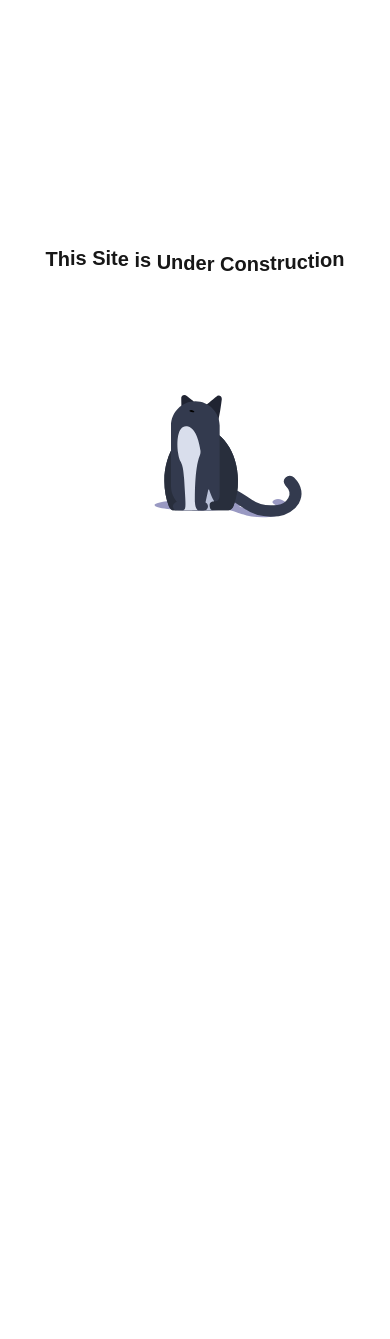
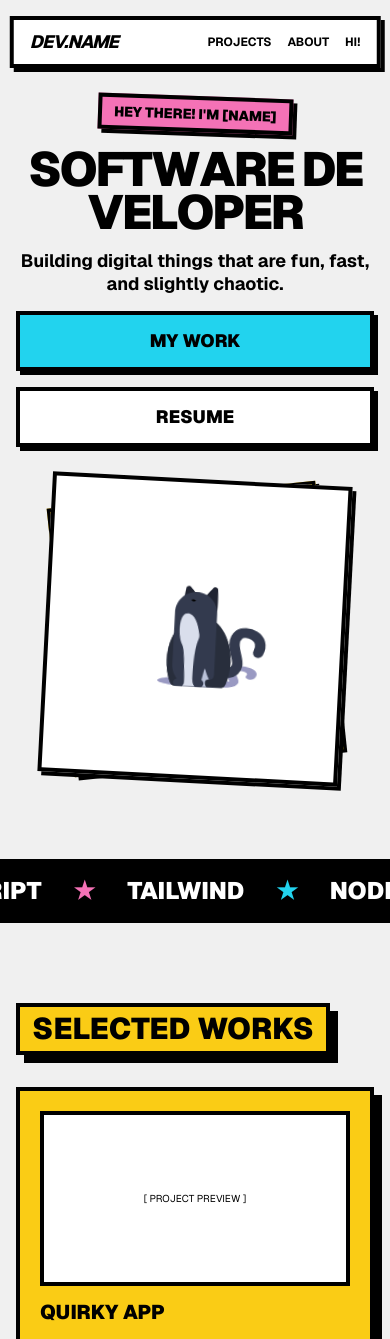
Before and after one commit to TheDAOS/protfolio-me, a Next.js app: page / in a window 390 px wide. Shown: the top 1339 px of the page. Before the commit the page ends 844 px from the top, so only its background shows below. Built offline with nearby package versions, Linux system fonts and the light colour scheme.

Commit message:
feat: implement quirky neubrutalist portfolio template with responsive design

```diff
--- a/app/globals.css
+++ b/app/globals.css
@@ -1,26 +1,49 @@
 @import "tailwindcss";
 
 :root {
-  --background: #ffffff;
-  --foreground: #171717;
+  --background: #f0f0f0;
+  --foreground: #000000;
+
+  --neo-yellow: #facc15;
+  --neo-pink: #f472b6;
+  --neo-cyan: #22d3ee;
+  --neo-green: #4ade80;
+  --neo-border: 4px;
 }
 
-@theme inline {
+@theme {
   --color-background: var(--background);
   --color-foreground: var(--foreground);
+  --color-neo-yellow: var(--neo-yellow);
+  --color-neo-pink: var(--neo-pink);
+  --color-neo-cyan: var(--neo-cyan);
+  --color-neo-green: var(--neo-green);
+
   --font-sans: var(--font-geist-sans);
   --font-mono: var(--font-geist-mono);
 }
 
-/* @media (prefers-color-scheme: dark) {
-  :root {
-    --background: #0a0a0a;
-    --foreground: #ededed;
-  }
-} */
+::selection {
+  background: var(--neo-pink);
+  color: black;
+}
 
 body {
   background: var(--background);
   color: var(--foreground);
-  font-family: Arial, Helvetica, sans-serif;
+  font-family: var(--font-geist-sans), Arial, Helvetica, sans-serif;
+  overflow-x: hidden;
 }
+
+@utility neo-shadow {
+  box-shadow: 4px 4px 0px 0px rgba(0, 0, 0, 1);
+}
+
+@utility neo-shadow-lg {
+  box-shadow: 8px 8px 0px 0px rgba(0, 0, 0, 1);
+}
+
+@utility neo-border {
+  border-width: var(--neo-border);
+  border-color: black;
+}
--- a/app/page.tsx
+++ b/app/page.tsx
@@ -2,42 +2,188 @@
 
 import { useLottie } from "lottie-react";
 import * as cat from "@/lottie/cat.json";
-import { motion } from "framer-motion";
+import { motion, useScroll, useTransform } from "framer-motion";
+import { useRef } from "react";
+
+const Nav = () => (
+  <nav className="fixed top-4 md:top-6 left-1/2 -translate-x-1/2 z-50 w-[95%] max-w-4xl">
+    <div className="bg-white neo-border neo-shadow px-4 md:px-6 py-2 md:py-3 flex justify-between items-center">
+      <span className="font-extrabold text-lg md:text-xl tracking-tighter italic">DEV.NAME</span>
+      <div className="flex gap-4 md:gap-6 font-bold text-xs md:text-sm">
+        <a href="#projects" className="hover:underline decoration-neo-pink decoration-2 md:decoration-4">PROJECTS</a>
+        <a href="#about" className="hover:underline decoration-neo-cyan decoration-2 md:decoration-4">ABOUT</a>
+        <a href="#contact" className="hover:underline decoration-neo-green decoration-2 md:decoration-4 uppercase">Hi!</a>
+      </div>
+    </div>
+  </nav>
+);
+
+const SectionTitle = ({ children, color = "bg-neo-yellow" }: { children: React.ReactNode, color?: string }) => (
+  <div className="mb-8 md:mb-12 inline-block">
+    <h2 className={`text-3xl md:text-6xl font-black uppercase px-3 py-1 md:px-4 md:py-2 neo-border neo-shadow-lg ${color}`}>
+      {children}
+    </h2>
+  </div>
+);
+
+const ProjectCard = ({ title, desc, color }: { title: string, desc: string, color: string }) => (
+  <motion.div
+    whileHover={{ scale: 1.02, rotate: 1 }}
+    whileTap={{ scale: 0.98 }}
+    className={`p-5 md:p-6 neo-border neo-shadow-lg ${color} flex flex-col gap-3 md:gap-4 cursor-pointer`}
+  >
+    <div className="bg-white neo-border p-2 aspect-video flex items-center justify-center font-mono text-[10px] md:text-sm uppercase text-center">
+      [ Project Preview ]
+    </div>
+    <h3 className="text-xl md:text-2xl font-black uppercase">{title}</h3>
+    <p className="font-medium leading-tight text-sm md:text-base">{desc}</p>
+    <div className="mt-auto flex flex-wrap gap-2">
+      <span className="text-[10px] md:text-xs font-bold px-2 py-1 bg-white neo-border uppercase">React</span>
+      <span className="text-[10px] md:text-xs font-bold px-2 py-1 bg-white neo-border uppercase">TS</span>
+    </div>
+  </motion.div>
+);
 
 const Home = () => {
-  const options = {
-    animationData: (cat as any).default ?? cat,
+  const containerRef = useRef(null);
+  const { scrollYProgress } = useScroll({ target: containerRef });
+  const x = useTransform(scrollYProgress, [0, 1], [0, -300]);
+
+  const lottieOptions = {
+    animationData: (cat as { default?: unknown }).default ?? cat,
     loop: true,
-    style: { width: 300, height: 300 },
+    style: { width: "100%", height: "100%", maxWidth: 300, maxHeight: 300 },
   };
 
-  const { View } = useLottie(options);
+  const { View: CatView } = useLottie(lottieOptions);
 
-  const text = "This Site is Under Construction";
-  const characters = text.split("");
+  const welcomeText = "SOFTWARE DEVELOPER";
 
   return (
-    <div className="flex justify-center items-center h-screen flex-col gap-4">
-      <h1 className="text-xl md:text-2xl font-extrabold select-none">
-        {characters.map((char, index) => (
+    <main ref={containerRef} className="min-h-screen pt-24 md:pt-32 pb-12 md:pb-20 px-4 md:px-8">
+      <Nav />
+
+      {/* Hero Section */}
+      <section className="max-w-6xl mx-auto flex flex-col md:flex-row items-center gap-8 md:gap-12 mb-20 md:mb-32">
+        <div className="flex-1 space-y-4 md:space-y-6 text-center md:text-left">
+          <motion.div
+            initial={{ rotate: -2 }}
+            animate={{ rotate: 2 }}
+            transition={{ repeat: Infinity, repeatType: "mirror", duration: 2 }}
+            className="inline-block bg-neo-pink neo-border neo-shadow px-3 py-1 font-black text-sm md:text-xl uppercase"
+          >
+            HEY THERE! I&apos;M [NAME]
+          </motion.div>
+
+          <h1 className="text-5xl md:text-8xl font-black leading-[0.9] tracking-tighter uppercase break-words">
+            {welcomeText.split("").map((char, i) => (
               <motion.span
-            key={index}
-            animate={{ y: [0, -6, 0] }}
-            transition={{
-              duration: 1.5,
-              repeat: Infinity,
-              repeatType: "loop",
-              ease: "easeInOut",
-              delay: index * 0.05,
-            }}
+                key={i}
+                initial={{ opacity: 0, y: 20 }}
+                animate={{ opacity: 1, y: 0 }}
+                transition={{ delay: i * 0.03, type: "spring", stiffness: 300 }}
                 className="inline-block"
               >
                 {char === " " ? "\u00A0" : char}
               </motion.span>
             ))}
           </h1>
-      {View}
+
+          <p className="text-lg md:text-xl font-bold max-w-md mx-auto md:mx-0 leading-tight">
+            Building digital things that are fun, fast, and slightly chaotic.
+          </p>
+
+          <div className="flex flex-col sm:flex-row gap-4 justify-center md:justify-start">
+            <button className="bg-neo-cyan px-6 md:px-8 py-3 neo-border neo-shadow font-black uppercase text-lg md:text-xl hover:translate-x-1 hover:translate-y-1 hover:shadow-none transition-all">
+              MY WORK
+            </button>
+            <button className="bg-white px-6 md:px-8 py-3 neo-border neo-shadow font-black uppercase text-lg md:text-xl hover:translate-x-1 hover:translate-y-1 hover:shadow-none transition-all">
+              RESUME
+            </button>
           </div>
+        </div>
+
+        <div className="flex-1 flex justify-center items-center relative w-full max-w-[300px] md:max-w-none mx-auto">
+          <div className="absolute inset-0 bg-neo-yellow neo-border neo-shadow -rotate-6 scale-90 -z-10" />
+          <div className="bg-white neo-border neo-shadow rotate-3 p-4 w-full aspect-square flex items-center justify-center">
+            {CatView}
+          </div>
+        </div>
+      </section>
+
+      {/* Skills Marquee */}
+      <div className="bg-black py-3 md:py-4 border-y-4 border-black overflow-hidden flex whitespace-nowrap mb-20 md:mb-32 -mx-4 md:-mx-8">
+        <motion.div style={{ x }} className="flex gap-8 md:gap-12 text-white font-black text-2xl md:text-4xl uppercase items-center">
+          {[...Array(10)].map((_, i) => (
+            <span key={i} className="flex gap-8 md:gap-12 items-center">
+              <span>Next.js</span>
+              <span className="text-neo-yellow">★</span>
+              <span>TypeScript</span>
+              <span className="text-neo-pink">★</span>
+              <span>Tailwind</span>
+              <span className="text-neo-cyan">★</span>
+              <span>Node.js</span>
+              <span className="text-neo-green">★</span>
+            </span>
+          ))}
+        </motion.div>
+      </div>
+
+      {/* Projects Section */}
+      <section id="projects" className="max-w-6xl mx-auto mb-20 md:mb-32">
+        <SectionTitle>Selected Works</SectionTitle>
+        <div className="grid grid-cols-1 sm:grid-cols-2 lg:grid-cols-3 gap-6 md:gap-8">
+          <ProjectCard
+            title="Quirky App"
+            desc="A chaotic productivity tool for people who hate being productive."
+            color="bg-neo-yellow"
+          />
+          <ProjectCard
+            title="Cyber Cat"
+            desc="An AI that translates your cat&apos;s meows into SQL queries."
+            color="bg-neo-cyan"
+          />
+          <ProjectCard
+            title="Glitchy Bot"
+            desc="A chatbot that only speaks in 90s internet slang and emojis."
+            color="bg-neo-pink"
+          />
+        </div>
+      </section>
+
+      {/* About / Contact */}
+      <section id="about" className="max-w-6xl mx-auto grid grid-cols-1 md:grid-cols-2 gap-8 md:gap-12 mb-16 md:mb-20">
+        <div className="bg-neo-green neo-border neo-shadow p-6 md:p-8 flex flex-col justify-center text-center md:text-left">
+          <h3 className="text-3xl md:text-4xl font-black uppercase mb-4">Wanna Chat?</h3>
+          <p className="text-base md:text-lg font-bold mb-6">
+            I&apos;m always open to talking about cool projects, weird tech, or the best place to find pizza.
+          </p>
+          <a href="mailto:hello@example.com" className="bg-white neo-border neo-shadow px-6 py-2 font-black uppercase text-center hover:bg-black hover:text-white transition-colors inline-block w-fit mx-auto md:mx-0">
+            Send an Email
+          </a>
+        </div>
+
+        <div className="neo-border neo-shadow p-6 md:p-8 bg-white flex flex-col gap-3 md:gap-4">
+          <div className="flex justify-between items-center border-b-2 md:border-b-4 border-black pb-2">
+            <span className="font-black text-xl md:text-2xl uppercase underline decoration-neo-pink">GitHub</span>
+            <span className="font-mono text-xs md:text-sm">@username</span>
+          </div>
+          <div className="flex justify-between items-center border-b-2 md:border-b-4 border-black pb-2">
+            <span className="font-black text-xl md:text-2xl uppercase underline decoration-neo-cyan">Twitter</span>
+            <span className="font-mono text-xs md:text-sm">@handle</span>
+          </div>
+          <div className="flex justify-between items-center border-b-2 md:border-b-4 border-black pb-2">
+            <span className="font-black text-xl md:text-2xl uppercase underline decoration-neo-yellow">LinkedIn</span>
+            <span className="font-mono text-xs md:text-sm">/in/profile</span>
+          </div>
+        </div>
+      </section>
+
+      {/* Footer */}
+      <footer className="text-center font-bold uppercase text-[10px] md:text-sm">
+        <p>© {new Date().getFullYear()} — Built with chaos and coffee.</p>
+      </footer>
+    </main>
   );
 }
 
```
Lines whose indentation alone changed are shown as unchanged.
